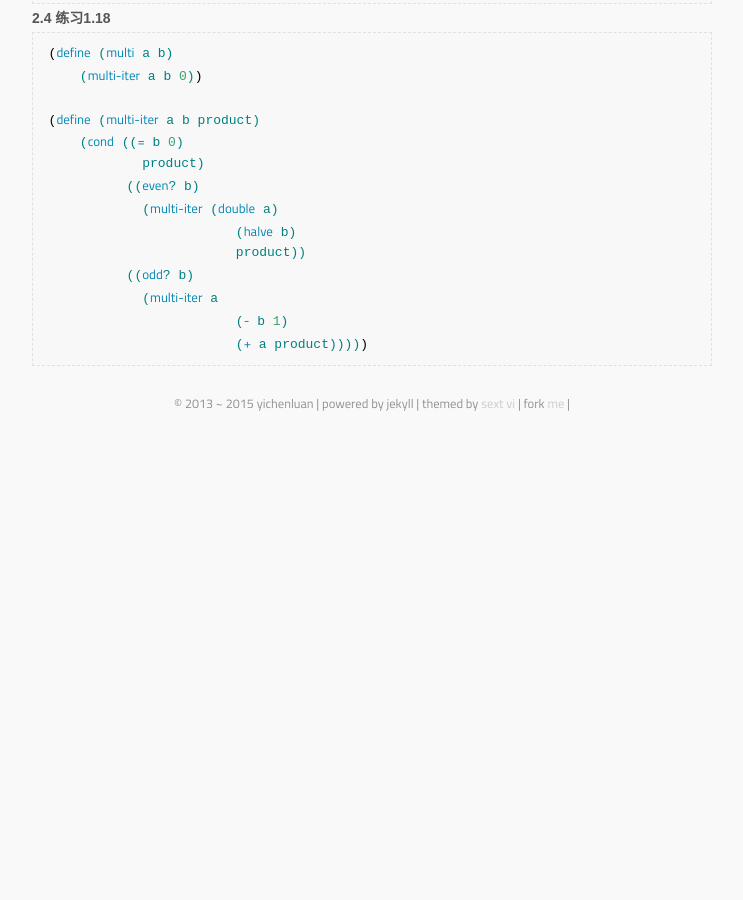
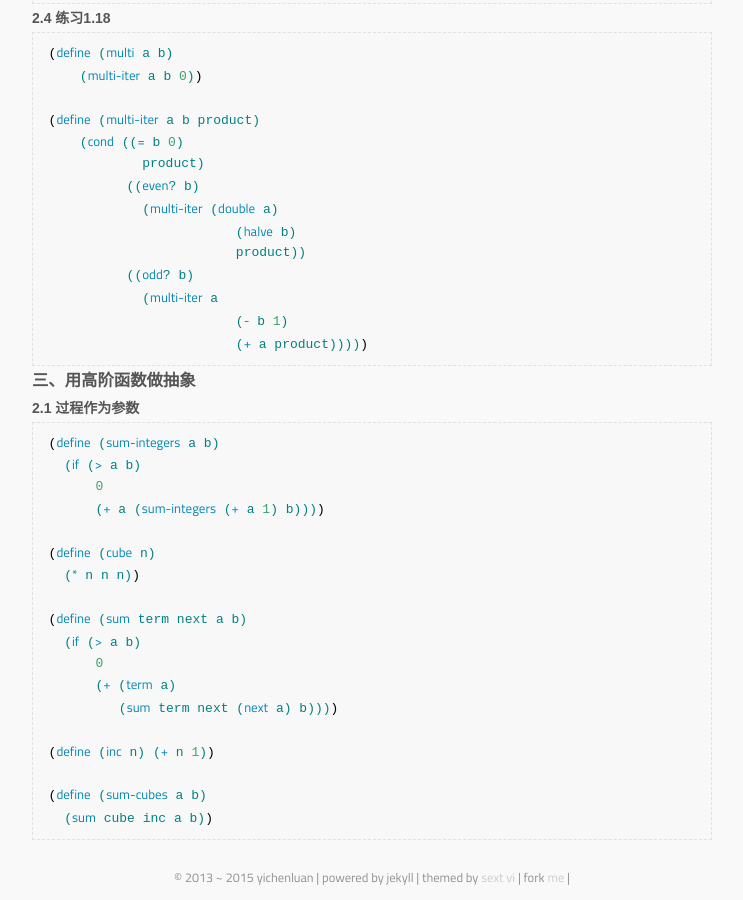
Before and after one commit to yichenluan/yichenluan.github.io, a Jekyll site: the page built from _posts/2015-7-26-SICP-1.md, in a window 1280 px wide and 900 px high, scrolled down 2392 px. Shown: the whole window, without its empty margins (268-1011 px from the left). Built offline with Jekyll 4.4.1, drawn with Linux system fonts in a browser that asks for light colours; some web fonts are replaced; Markdown is read by kramdown in place of the engine named in the settings; comment, search, counter and statistics services are not loaded; before the commit the page ends 2817 px from its top, so only the background shows below that.

Commit message:
add contents

````diff
--- a/_posts/2015-7-26-SICP-1.md
+++ b/_posts/2015-7-26-SICP-1.md
@@ -150,3 +150,30 @@ define 是我们所用的语言里最简单的抽象方法。
                         (- b 1)
                         (+ a product)))))
 ```
+
+
+
+### 三、用高阶函数做抽象
+
+#### 2.1 过程作为参数
+
+``` lisp
+(define (sum-integers a b)
+  (if (> a b)
+      0
+      (+ a (sum-integers (+ a 1) b))))
+
+(define (cube n)
+  (* n n n))
+
+(define (sum term next a b)
+  (if (> a b)
+      0
+      (+ (term a)
+         (sum term next (next a) b))))
+
+(define (inc n) (+ n 1))
+
+(define (sum-cubes a b)
+  (sum cube inc a b))
+```
````
